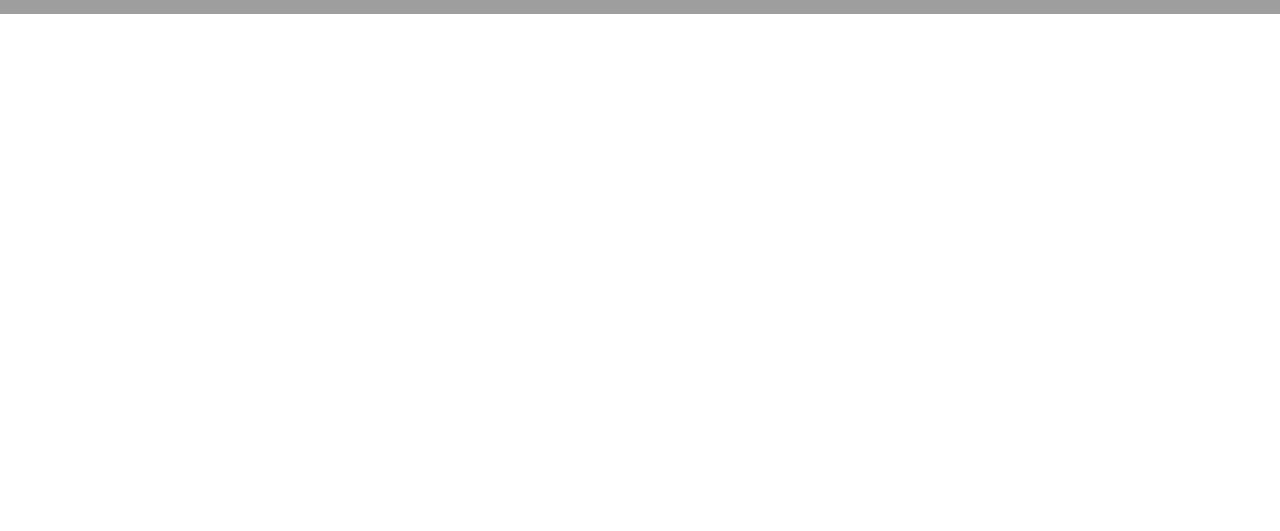
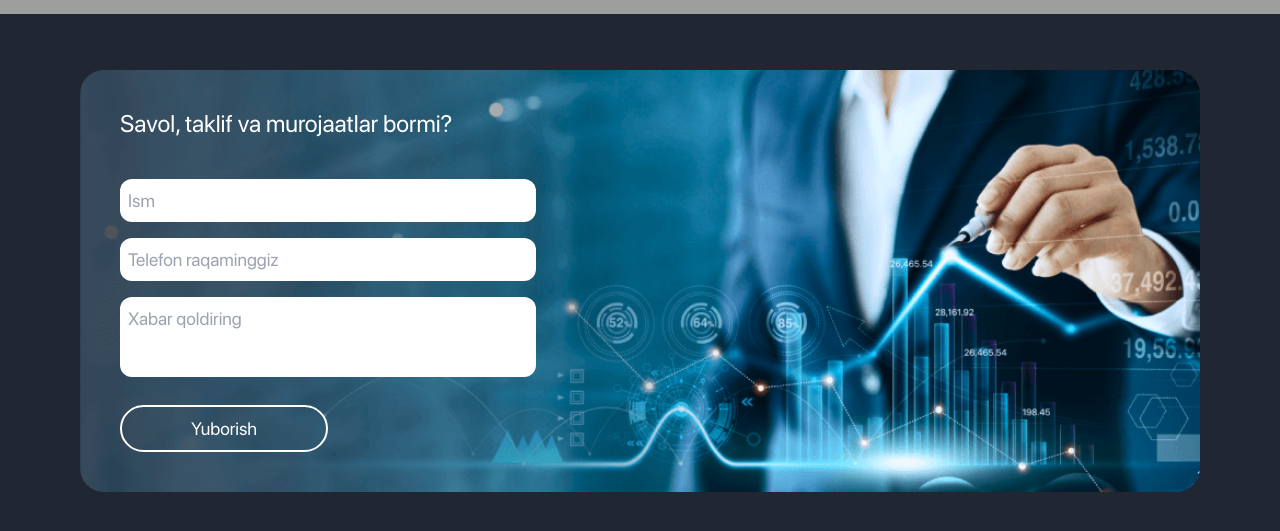
Before and after one commit to Usmonov17/Building, a Vue app: page / in a window 1280 px wide. Shown: the part 5690-6221 px from the top of the page. Before the commit the page ends 5704 px from the top, so only its background shows below. Built offline with nearby package versions, Linux system fonts and the light colour scheme; grey boxes are pictures that could not be loaded.

Commit message:
Contact section added

```diff
--- a/package.json
+++ b/package.json
@@ -10,10 +10,13 @@
   },
   "dependencies": {
     "autoprefixer": "^10.4.20",
+    "axios": "^1.7.7",
     "postcss": "^8.4.45",
     "vue": "^3.4.29",
     "vue-i18n": "^9.14.0",
-    "vue-router": "^4.3.3"
+    "vue-router": "^4.3.3",
+    "vue-toastify": "^2.0.1",
+    "vue3-toastify": "^0.2.3"
   },
   "devDependencies": {
     "@vitejs/plugin-vue": "^5.0.5",
--- a/src/assets/css/main.css
+++ b/src/assets/css/main.css
@@ -41,6 +41,11 @@
     @apply list-none;
   }
 
+  button,
+  input {
+    @apply outline-none;
+  }
+
   .nav__link {
     @apply text-white text-[16px] tracking-wide relative after:content-[''] after:absolute after:bottom-[-4px] after:left-0 after:w-full after:h-[2px] after:bg-white after:transition-all after:duration-300 after:scale-x-0 after:hover:scale-x-100 after:rounded-full mini:text-[14px] xs:text-[14px] sm:text-[14px] md:text-[14px];
   }
--- a/src/components/Contact.vue
+++ b/src/components/Contact.vue
@@ -1,5 +1,88 @@
 <template>
-  <div></div>
+  <div class="bg-[#202733] lg:py-14 md:py-8 sm:py-6 mini:py-4">
+    <div class="container">
+      <div
+        class="contact relative overflow-hidden bg-cover bg-center bg-no-repeat lg:p-10 md:p-8 sm:p-6 mini:p-4 rounded-3xl mini:after:content-[''] mini:after:absolute mini:after:top-0 mini:after:left-0 mini:after:w-full mini:after:h-full mini:after:bg-black mini:after:opacity-50 mini:after:z-[0] sm:after:content-none">
+        <h2
+          class="title relative z-[1] text-white text-left max-w-[350px] leading-[120%] mini:text-center mini:mx-auto sm:text-left sm:mx-0 mini:text-[20px] xs:text-[24px]">
+          {{ $t("contact.title") }}
+        </h2>
+        <form
+          class="flex flex-col md:gap-4 gap-3 md:max-w-[40%] sm:max-w-[50%] mini:max-w-[80%] mini:mx-auto sm:mx-0 md:mt-10 sm:mt-8 mini:mt-6 relative z-[1]"
+          @submit.prevent="submitForm">
+          <input type="text" :placeholder="$t('contact.name')" required
+            class="xs:p-2 rounded-xl text-[#202733] xs:text-[16px] sm:text-[18px] mini:text-[14px] mini:py-1 mini:px-2"
+            v-model="formData.name" />
+          <input type="tel" :placeholder="$t('contact.phone')" required
+            class="xs:p-2 rounded-xl text-[#202733] xs:text-[16px] sm:text-[18px] mini:text-[14px] mini:py-1 mini:px-2"
+            v-model="formData.phone" />
+          <textarea :placeholder="$t('contact.message')"
+            class="xs:p-2 rounded-xl text-[#202733] xs:h-[80px] mini:h-[60px] outline-none resize-none scrollbar-none xs:text-[16px] sm:text-[18px] mini:text-[14px] mini:py-1 mini:px-2"
+            v-model="formData.message"></textarea>
+          <button type="submit"
+            class="btn sm:mt-3 md:text-[18px] border-2 border-white rounded-full text-white py-2 sm:w-[50%] mini:w-[40%] mini:mx-auto sm:mx-0 hover:shadow-[0_0_10px_0_rgba(255,255,255,0.5)] transition-all duration-300 mini:py-1 mini:px-2 xs:py-2 mini:text-[14px] xs:text-[16px] sm:text-[18px]"
+            :disabled="loading">
+            {{ loading ? $t("contact.sending") : $t("contact.send") }}
+          </button>
+        </form>
+      </div>
+    </div>
+  </div>
 </template>
 
-<script setup></script>
+<script setup>
+import { ref } from "vue";
+import axios from "axios";
+import { toast } from "vue3-toastify";
+import "vue3-toastify/dist/index.css";
+
+const formData = ref({
+  name: "",
+  phone: "",
+  message: "",
+});
+
+const loading = ref(false);
+const submitForm = async () => {
+  loading.value = true;
+  const token = "7355179055:AAEUm5_onfttMaMoejdjT3BI1zN7gDgsvNE";
+  const chat_id = "-1002190363312";
+  const url = `https://api.telegram.org/bot${token}/sendMessage`;
+  try {
+    await axios.post(url, {
+      chat_id,
+      text: `Name: ${formData.value.name}\nPhone: ${formData.value.phone}\nMessage: ${formData.value.message}`,
+    });
+
+    cleanForm();
+    toast("Success", {
+      theme: "auto",
+      type: "success",
+      position: "bottom-right",
+      autoClose: 3000,
+      transition: "slide",
+      dangerouslyHTMLString: true,
+    });
+  } catch (error) {
+    toast("Error", {
+      theme: "auto",
+      type: "error",
+      position: "bottom-right",
+      autoClose: 3000,
+      transition: "slide",
+      dangerouslyHTMLString: true,
+    });
+  }
+  loading.value = false;
+};
+const cleanForm = () => {
+  formData.value.name = "";
+  formData.value.phone = "";
+  formData.value.message = "";
+};
+</script>
+<style>
+.contact {
+  background-image: url(../assets/images/quiz.png);
+}
+</style>
--- a/src/locales/eng.json
+++ b/src/locales/eng.json
@@ -62,5 +62,13 @@
     "title": "About ATAEV",
     "text": "We don't just create projects, we create new opportunities. The construction of state objects allows us to create the future. We care about the environment: the company builds buildings and infrastructure, as well as related environmental aspects.",
     "link": "Learn more"
+  },
+  "contact": {
+    "title": "Do you have a question, proposal or request?",
+    "name": "Name",
+    "phone": "Phone",
+    "message": "Message",
+    "send": "Send",
+    "sending": "Sending..."
   }
 }
--- a/src/locales/ru.json
+++ b/src/locales/ru.json
@@ -62,5 +62,13 @@
     "title": "О нас ATAEV",
     "text": "Мы не просто создаем проекты, мы создаем новые возможности. Строительство государственных объектов позволяет нам создать будущее. Мы заботимся об окружающей среде: компания строит здания и инфраструктуру, а также связанные с этим экологические аспекты.",
     "link": "Узнать больше"
+  },
+  "contact": {
+    "title": "Есть вопрос, предложение или обращение?",
+    "name": "Имя",
+    "phone": "Телефон",
+    "message": "Сообщение",
+    "send": "Отправить",
+    "sending": "Отправка..."
   }
 }
--- a/src/locales/uz.json
+++ b/src/locales/uz.json
@@ -62,5 +62,13 @@
     "title": "ATAEV haqida",
     "text": "Biz shunchaki loyihalar yaratmaymiz, yangi imkoniyatlar yaratamiz. Davlat miqyosidagi inshootlarni qurish orqali biz kelajakni quryapmiz. Biz atrof-muhit haqida qayg'uramiz: kompaniya binolar va infratuzilmani qurish va ulardan foydalanish bilan bog'liq ekologik jihatlar uchun to'liq javobgarlikni o'z zimmasiga oladi.",
     "link": "Batafsil bilish"
+  },
+  "contact": {
+    "title": "Savol, taklif va murojaatlar bormi?",
+    "name": "Ism",
+    "phone": "Telefon raqaminggiz",
+    "message": "Xabar qoldiring",
+    "send": "Yuborish",
+    "sending": "Yuborilmoqda..."
   }
 }
--- a/src/main.js
+++ b/src/main.js
@@ -3,8 +3,12 @@ import { createApp } from "vue";
 import App from "./App.vue";
 import router from "./router";
 import i18n from "./i18n";
+import axios from "axios";
+import { ToastifyContainer } from "vue3-toastify";
 
 const app = createApp(App);
 app.use(router);
 app.use(i18n);
+app.config.globalProperties.$axios = axios;
+app.use(ToastifyContainer);
 app.mount("#app");
--- a/src/views/Home.vue
+++ b/src/views/Home.vue
@@ -7,6 +7,7 @@
   <News />
   <Cooperation />
   <Ataev />
+  <Contact />
 </template>
 
 <script setup>
@@ -18,4 +19,5 @@ import Projects from "@/components/Projects.vue";
 import News from "@/components/News.vue";
 import Cooperation from "@/components/Cooperation.vue";
 import Ataev from "@/components/Ataev.vue";
+import Contact from "@/components/Contact.vue";
 </script>
```
Also changed, not shown: 1 other file (tests, documents, lock files or other folders).
